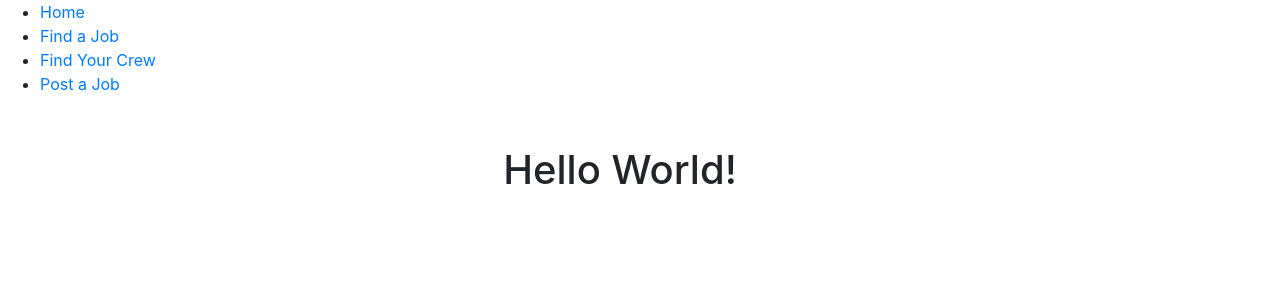
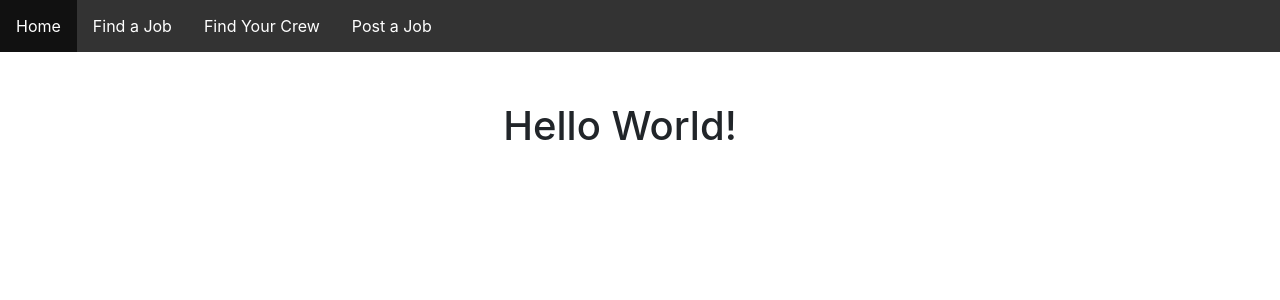
Before and after one commit to amakaanikwe/bric_sheets_react, a React (Create React App) app in the folder React_App/: page / in a window 1280 px wide. Shown: the top 300 px of the page. Built offline with nearby package versions, Linux system fonts and the light colour scheme.

Commit message:
Updated NavBar

```diff
--- a/React_App/src/Components/Home_Page/NavBar.jsx
+++ b/React_App/src/Components/Home_Page/NavBar.jsx
@@ -1,8 +1,9 @@
 import React from 'react';
 import { Link } from "react-router-dom";
+import '../../App.css';
 
 const NavBar = () => (
-    <nav>
+    <nav className="navbar">
         <ul>
             <li>
                 <Link to="/">Home</Link>
```
